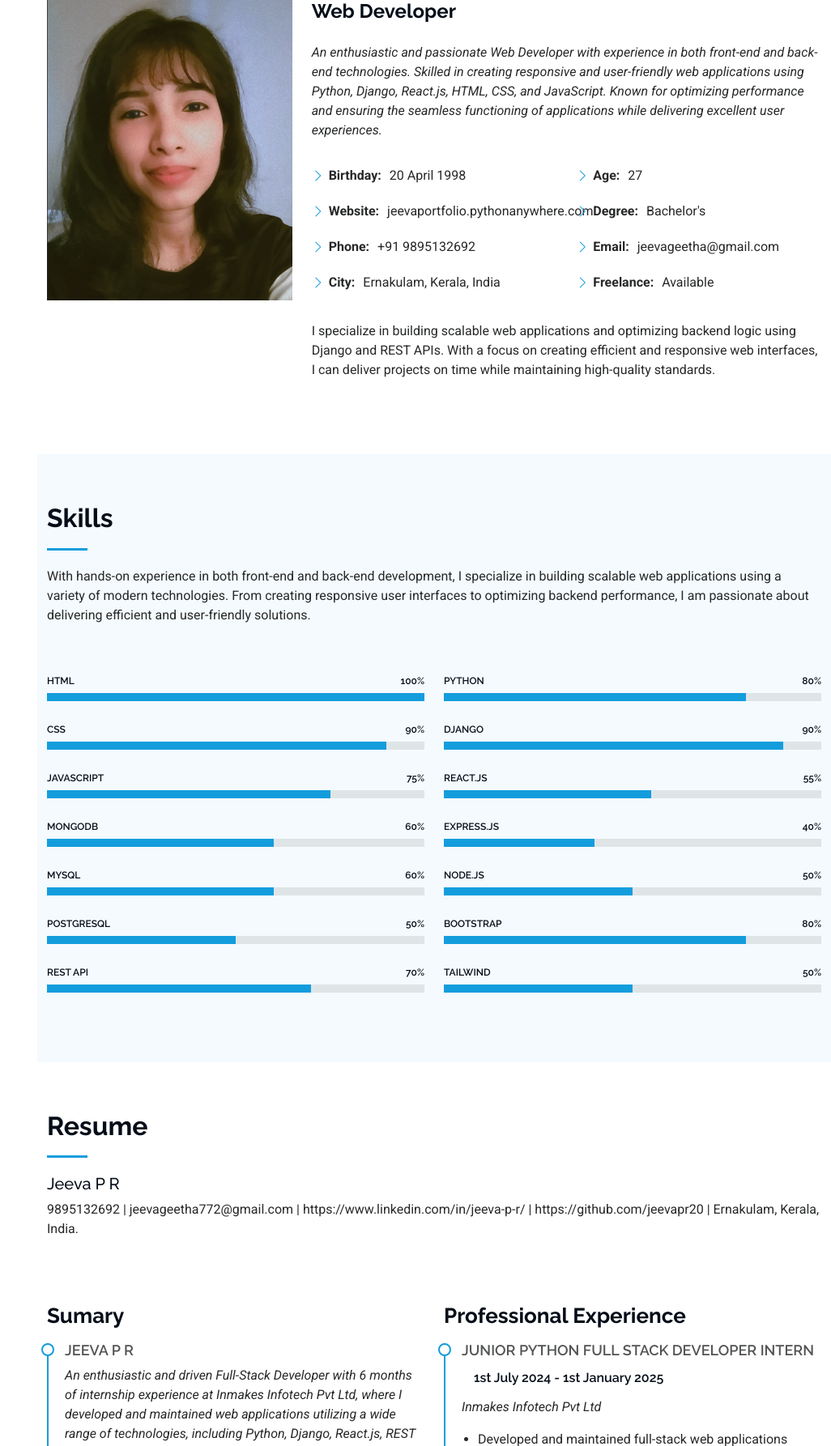
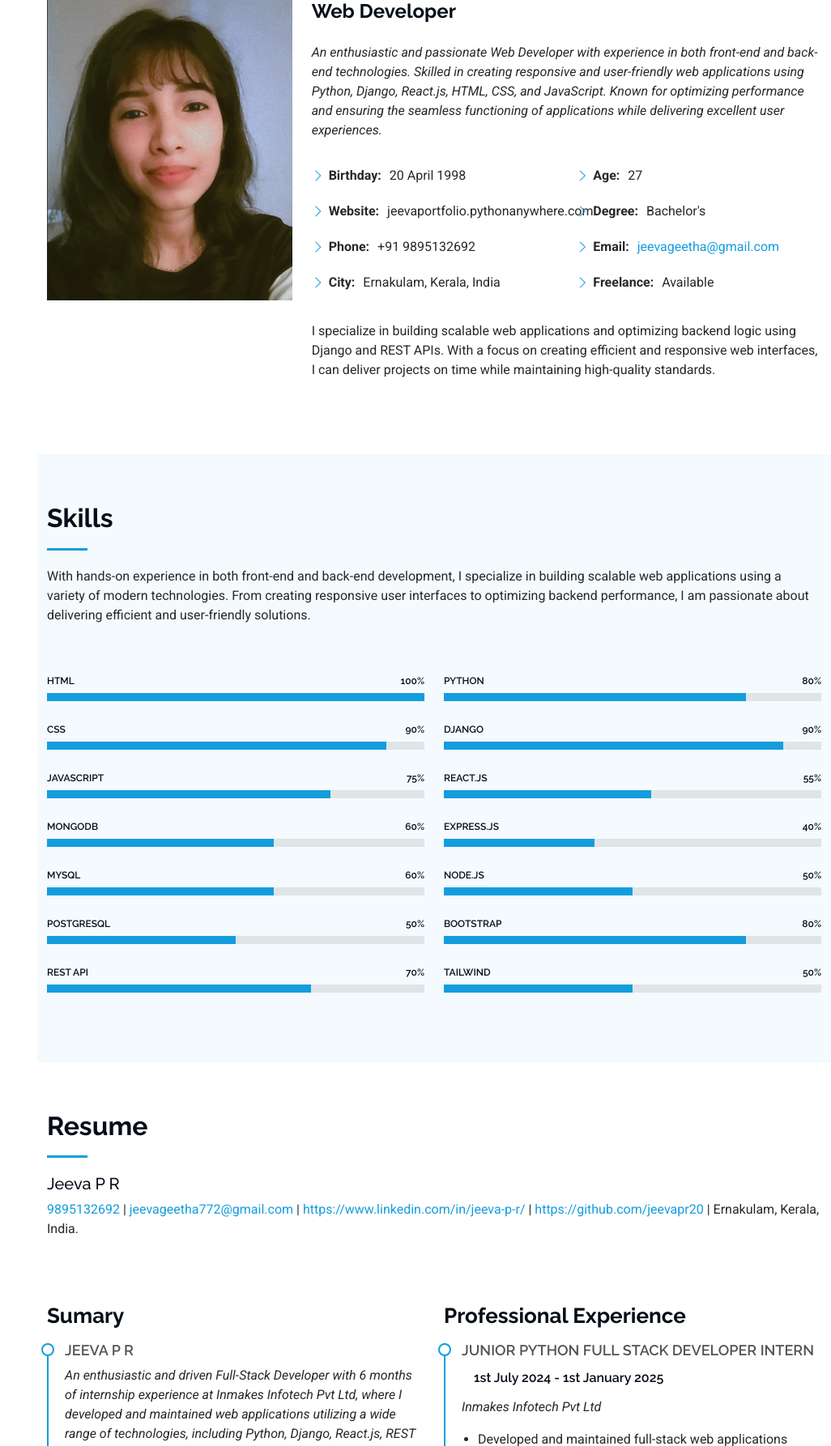
Before and after one commit to jeevapr20/Jeeva-Portfolio, a Django app: page / in a window 1280 px wide. Shown: the part 1358-3144 px from the top of the page at 81% size, without its empty margins (254-1280 px from the left). Run offline with Django 5.2, Linux system fonts and the light colour scheme; data comes from the database, SQL or seed files in the repository; some libraries are stand-ins or nearby versions.

Commit message:
links added

```diff
--- a/portfolio_project/portfolio_app/templates/portfolio_app/index.html
+++ b/portfolio_project/portfolio_app/templates/portfolio_app/index.html
@@ -10,8 +10,8 @@
   <meta content="" name="keywords">
 
   <!-- Favicons -->
-  <link href="{% static 'assets/img/favicon.png' %}" rel="icon">
-  <link href="{% static 'assets/img/apple-touch-icon.png' %}" rel="apple-touch-icon">
+  {% comment %} <link href="{% static 'assets/img/favicon.png' %}" rel="icon">
+  <link href="{% static 'assets/img/apple-touch-icon.png' %}" rel="apple-touch-icon"> {% endcomment %}
 
   <!-- Fonts -->
   <link href="https://fonts.googleapis.com" rel="preconnect">
@@ -177,7 +177,7 @@
             <ul>
               <li><i class="bi bi-chevron-right"></i> <strong>Age:</strong> <span>27</span></li>
               <li><i class="bi bi-chevron-right"></i> <strong>Degree:</strong> <span>Bachelor's</span></li>
-              <li><i class="bi bi-chevron-right"></i> <strong>Email:</strong> <span>jeevageetha@gmail.com</span></li>
+              <li><i class="bi bi-chevron-right"></i> <strong>Email:</strong> <a href="mailto:jeevageetha@gmail.com">jeevageetha@gmail.com</a></li>
               <li><i class="bi bi-chevron-right"></i> <strong>Freelance:</strong> <span>Available</span></li>
             </ul>
           </div>
@@ -330,7 +330,12 @@
     <h2>Resume</h2>
     <h5>Jeeva P R</h5>
     <p>
-      9895132692 | jeevageetha772@gmail.com | https://www.linkedin.com/in/jeeva-p-r/ | https://github.com/jeevapr20 | Ernakulam, Kerala, India.</p>
+      <a href="tel:+919895132692">9895132692</a> |
+      <a href="mailto:jeevageetha772@gmail.com">jeevageetha772@gmail.com</a> |
+      <a href="https://www.linkedin.com/in/jeeva-p-r/" target="_blank">https://www.linkedin.com/in/jeeva-p-r/</a> |
+      <a href="https://github.com/jeevapr20" target="_blank">https://github.com/jeevapr20</a> |
+      Ernakulam, Kerala, India.
+    </p>
   </div><!-- End Section Title -->
 
   <div class="container">
--- a/portfolio_project/portfolio_app/templates/portfolio_app/portfolio-details.html
+++ b/portfolio_project/portfolio_app/templates/portfolio_app/portfolio-details.html
@@ -57,8 +57,8 @@
           <h3>{{project.title}}</h3>
           <ul>
             <li><strong>Technology</strong>: {{project.technology}}</li>
-            <li><strong>Live link</strong>: {{project.link}}</li>
-            <li><strong>GitHub Link</strong>: {{project.gitlink}}</li>
+            <li><strong>Live link</strong>: <a href="{{project.link}}" target="_blank">{{project.link}}</a></li>
+            <li><strong>GitHub Link</strong>: <a href="{{project.gitlink}}" target="_blank">{{project.gitlink}}</a></li>
           </ul>
         </div>
         <div class="portfolio-description" data-aos="fade-up" data-aos-delay="300">
--- a/portfolio_project/portfolio_project/settings.py
+++ b/portfolio_project/portfolio_project/settings.py
@@ -121,7 +121,7 @@ STATICFILES_DIRS = [ os.path.join(BASE_DIR, 'portfolio_app/static/assets'), ]
 STATIC_ROOT = os.path.join(BASE_DIR, 'staticfiles')
 
 MEDIA_URL = '/media/'
-MEDIA_ROOT = os.path.join(BASE_DIR, 'media/')
+MEDIA_ROOT = os.path.join(BASE_DIR, 'media')
 # Default primary key field type
 # https://docs.djangoproject.com/en/5.1/ref/settings/#default-auto-field
 
```
